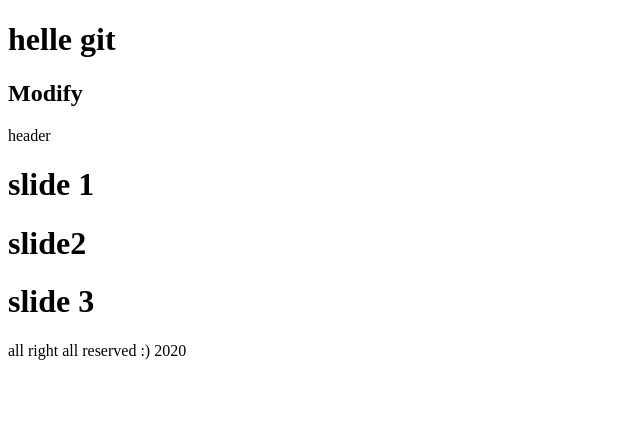
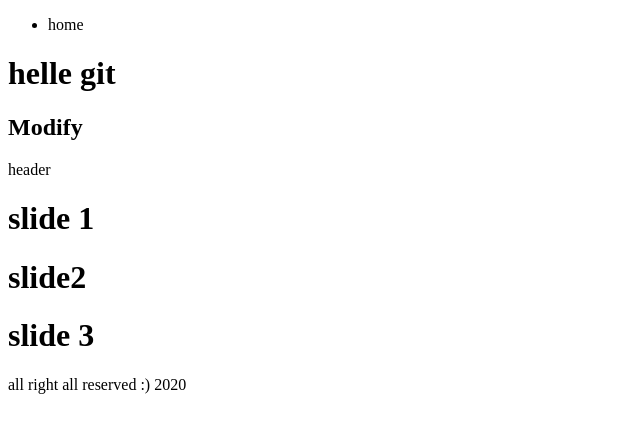
Before and after one commit to AmirabbasAfrasiyabi/git, a plain HTML site: page index.html in a window 1280 px wide. Shown: the whole page, without its empty margins (0-640 px from the left). Drawn offline with Linux system fonts and the light colour scheme.

Commit message:
navigation created

```diff
--- a/index.html
+++ b/index.html
@@ -6,6 +6,13 @@
     <title>git Course</title>
 </head>
 <body>
+    <nav>
+        <ul>
+            <li>
+                home
+            </li>
+        </ul>
+    </nav>
     <h1>helle git</i></h1>
     <h2>Modify</h2>
     <header>header</header>
```
